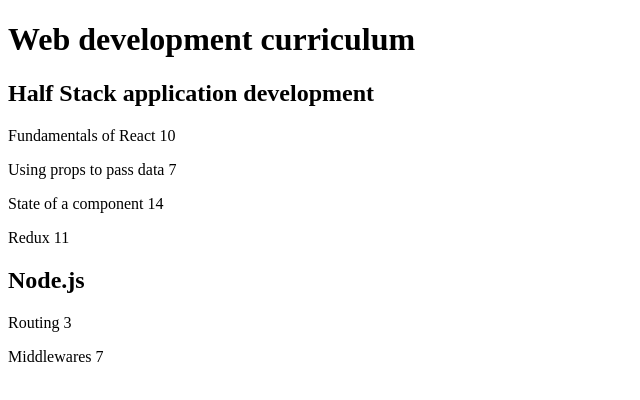
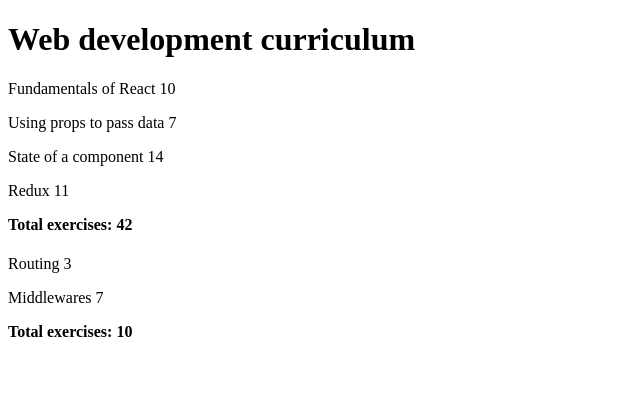
Before and after one commit to futuressobright/helsinki-FSO, a JavaScript app in the folder part2/course-contents/: page / in a window 1280 px wide. Shown: the top 400 px of the page, without its empty margins (0-640 px from the left). Built offline with nearby package versions, Linux system fonts and the light colour scheme; the HTML template or start-up script is replaced by a standard one.

Commit message:
2.5 multiple courses with totals using reduce

```diff
--- a/part2/course-contents/src/App.js
+++ b/part2/course-contents/src/App.js
@@ -49,11 +49,9 @@ const App = () => {
   return (
     <div>
       <h1>Web development curriculum</h1>
-
       {courses.map(x =>
           <Course key={x.id} course={x} />
         )}
-
     </div>
   )
 }
--- a/part2/course-contents/src/components/Course.js
+++ b/part2/course-contents/src/components/Course.js
@@ -1,23 +1,39 @@
-const Course = (props) => {
+const Header = (props) => <h1>{props.certificate.name}</h1>;
 
-return (
-  <div>
-    <h2>{props.course.name}</h2>
-    {props.course.parts.map(x =>
-          <Chapter key={x.id} course={x} />
-    )}
-  </div>
-  )}
+const Part = (props) => (
+  <p>
+    {props.part.name} {props.part.exercises}
+  </p>
+);
 
-
-
-const Chapter = (props) => {
-  console.log(props)
-
+const Content = ({ chapters }) => {
   return (
     <div>
-      <p>{props.course.name} {props.course.exercises}</p>
+      {chapters.map((chapter) => (
+        <Part key={chapter.id} part={chapter} />
+      ))}
     </div>
-  )};
+  );
+};
 
-export default Course
+const Total = ({ parts }) => {
+  return (
+    <div>
+      <p>
+        <strong>
+          Total exercises: {parts.reduce((s, p) => s + p.exercises, 0)}
+        </strong>
+      </p>
+    </div>
+  );
+};
+
+const Course = ({ course }) => (
+  <>
+    <Header certificate={course.name} />
+    <Content chapters={course.parts} />
+    <Total parts={course.parts} />
+  </>
+);
+
+export default Course;
```
